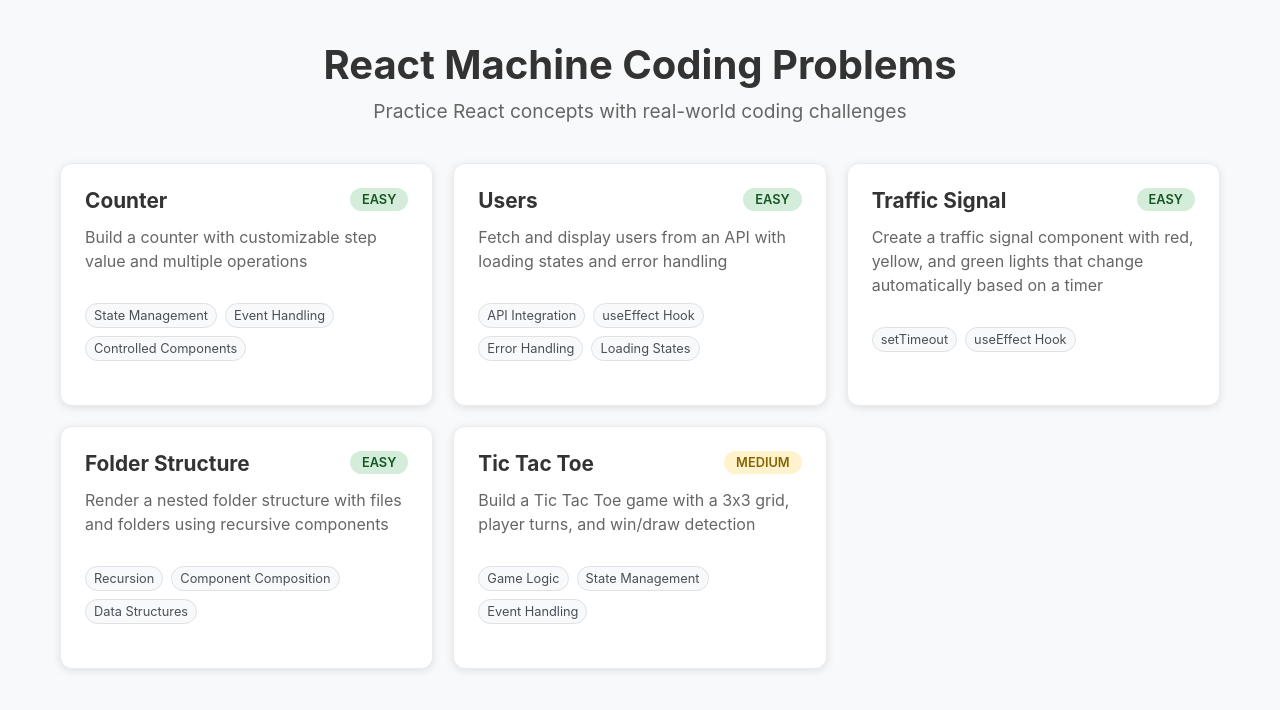
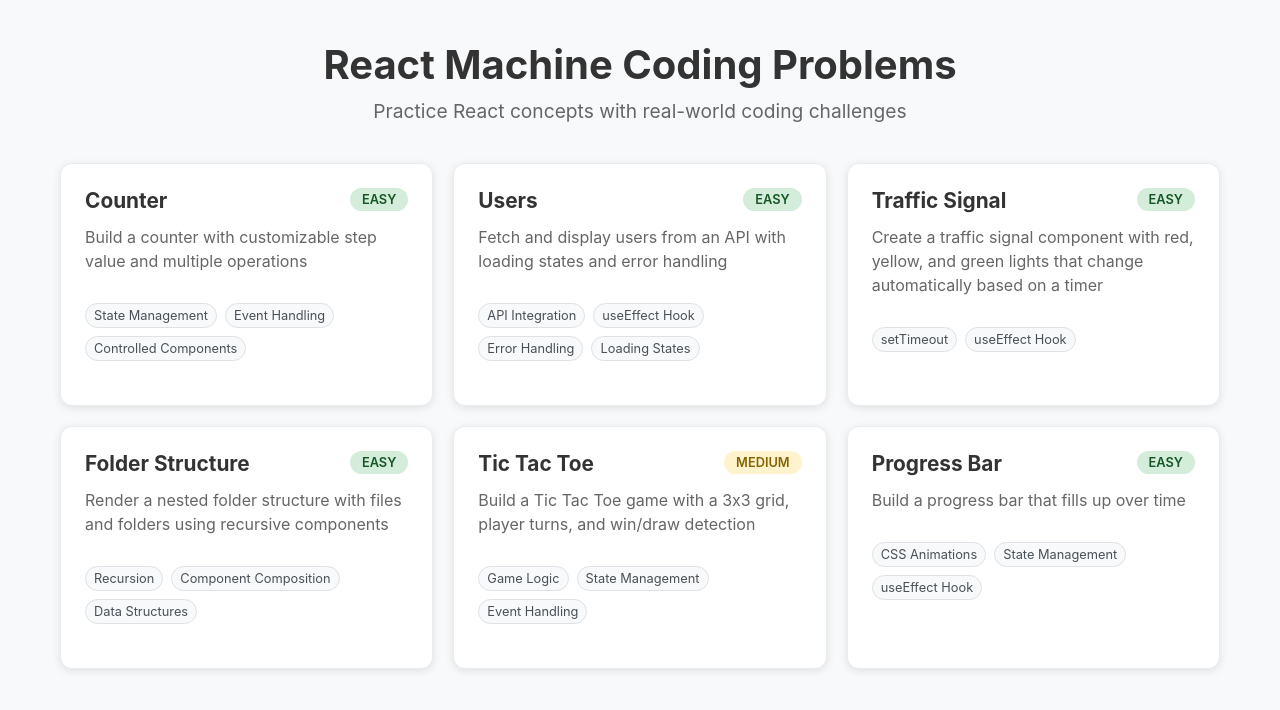
Before and after one commit to shubhmjain30/react-machine-coding, a React (Vite) app: page / in a window 1280 px wide. Shown: the top 710 px of the page. Built offline with nearby package versions, Linux system fonts and the light colour scheme.

Commit message:
Add Progress Bar component with basic structure and configuration

```diff
--- a/src/components/problemsConfig.ts
+++ b/src/components/problemsConfig.ts
@@ -1,5 +1,6 @@
 import CounterApp from "./counter-app/CounterApp";
 import FolderStructure from "./folder-structure/FolderStructure";
+import ProgressBar from "./progress-bar/ProgressBar";
 import TicTacToe from "./tic-tac-toe/TicTacToe";
 import TrafficSignal from "./traffic-signal/TrafficSignal";
 import UsersList from "./users-list/UsersList";
@@ -64,4 +65,12 @@ export const problems: Problem[] = [
 		topics: ["Game Logic", "State Management", "Event Handling"],
 		component: TicTacToe,
 	},
+	{
+		id: "progress-bar",
+		title: "Progress Bar",
+		description: "Build a progress bar that fills up over time",
+		difficulty: "Easy",
+		topics: ["CSS Animations", "State Management", "useEffect Hook"],
+		component: ProgressBar,
+	},
 ];
--- /dev/null
+++ b/src/components/progress-bar/ProgressBar.jsx
@@ -0,0 +1,5 @@
+const ProgressBar = () => {
+	return <div>ProgressBar</div>;
+};
+
+export default ProgressBar;
```
Also changed, not shown: src/components/progress-bar/progress-bar.css (added).
